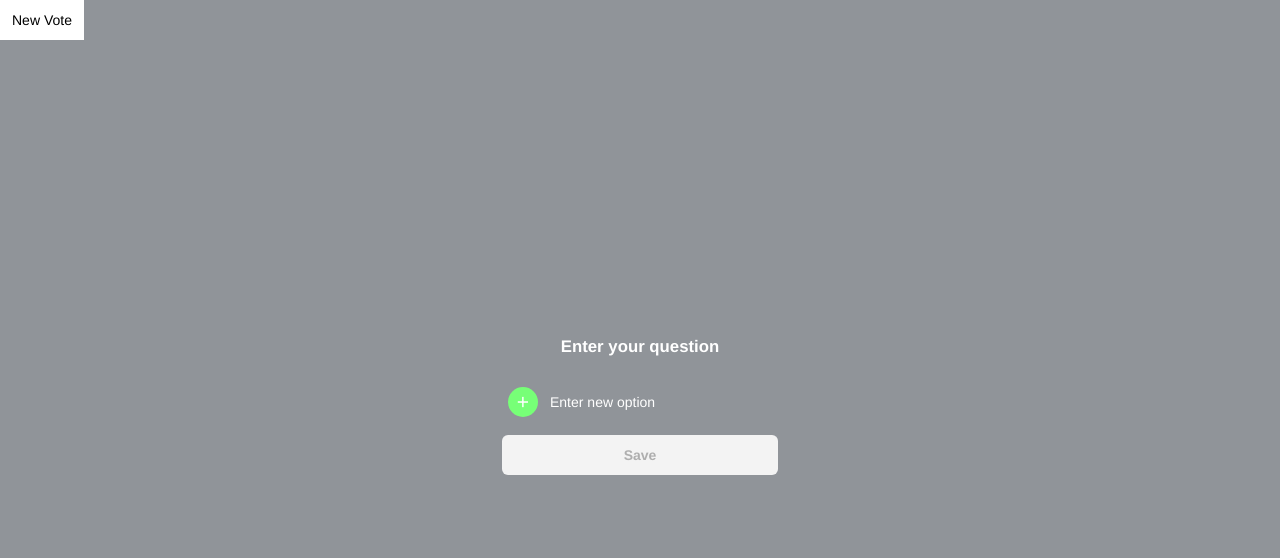
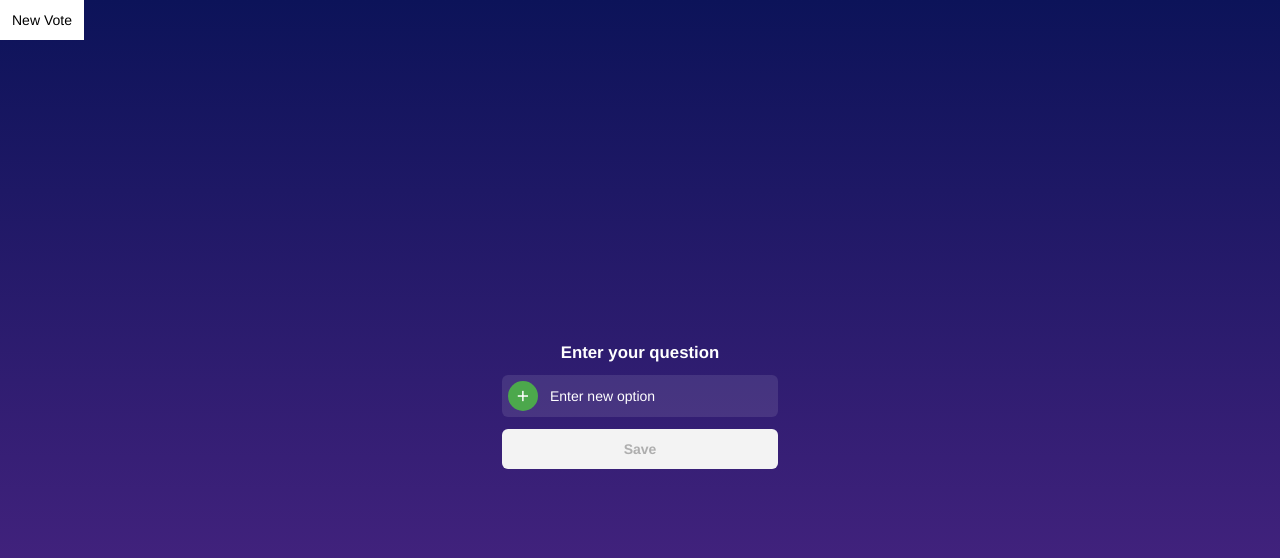
Before and after one commit to Adborowski/rapid-voter, a Next.js app: page / in a window 1280 px wide. Shown: the top 558 px of the page. Built offline with nearby package versions, Linux system fonts and the light colour scheme.

Commit message:
made dark mode

```diff
--- a/src/components/room-editor/room-editor.module.css
+++ b/src/components/room-editor/room-editor.module.css
@@ -21,16 +21,15 @@
     width: 100%;
     font-size: 1.2rem;
     background-color: transparent;
+    font-weight: 600;
     color: white;
-    font-weight: 600;
 }
 
 .roomNameInput input::placeholder {
-    color: #ffffff;
     font-size: 1.2rem;
+    color: white;
 }
 
 .votingOptions {
-    margin-top: 12px;
     margin-bottom: 12px;
 }
--- a/src/components/room/room.module.css
+++ b/src/components/room/room.module.css
@@ -13,9 +13,11 @@
 
 .room header h1 {
     font-size: 1.2rem;
+    color: white;
 }
 
 .room header time {
+    color: white;
     margin-top: 3px;
     display: block;
     font-size: 0.8rem;
@@ -28,10 +30,6 @@
     grid-gap: 6px;
 }
 
-.room form label {
-    background-color: white;
-}
-
 .room form button {
     width: 100%;
     margin: auto;
--- a/src/components/voting-option/voting-option.module.css
+++ b/src/components/voting-option/voting-option.module.css
@@ -5,16 +5,17 @@
     padding: 6px;
     transition: 0.125s all ease;
     border-radius: 6px;
+    background-color: rgba(255, 255, 255, 0.1);
+    color: white;
 }
 
 .votingOption.removable {
-    background-color: white;
-    color: black;
     margin-bottom: 6px;
 }
 
 .votingOption.removable:hover {
-    background-color: rgb(255, 212, 212);
+    background-color: rgba(255, 0, 0, 0.5);
+    cursor: pointer;
 }
 
 .votingOption input {
@@ -32,7 +33,7 @@
 }
 
 .votingOption button {
-    background-color: rgb(119, 255, 119);
+    background-color: rgb(76, 168, 76);
     font-weight: 600;
     display: flex;
     flex-direction: row;
--- a/src/styles/globals.css
+++ b/src/styles/globals.css
@@ -19,7 +19,12 @@ h6 {
 }
 
 body {
-    background-color: #909499;
+    background: rgb(12, 19, 89);
+    background: linear-gradient(
+        180deg,
+        rgba(12, 19, 89, 1) 0%,
+        rgba(73, 36, 130, 1) 81%
+    );
     height: 100vh;
     display: flex;
     flex-direction: column;
```
